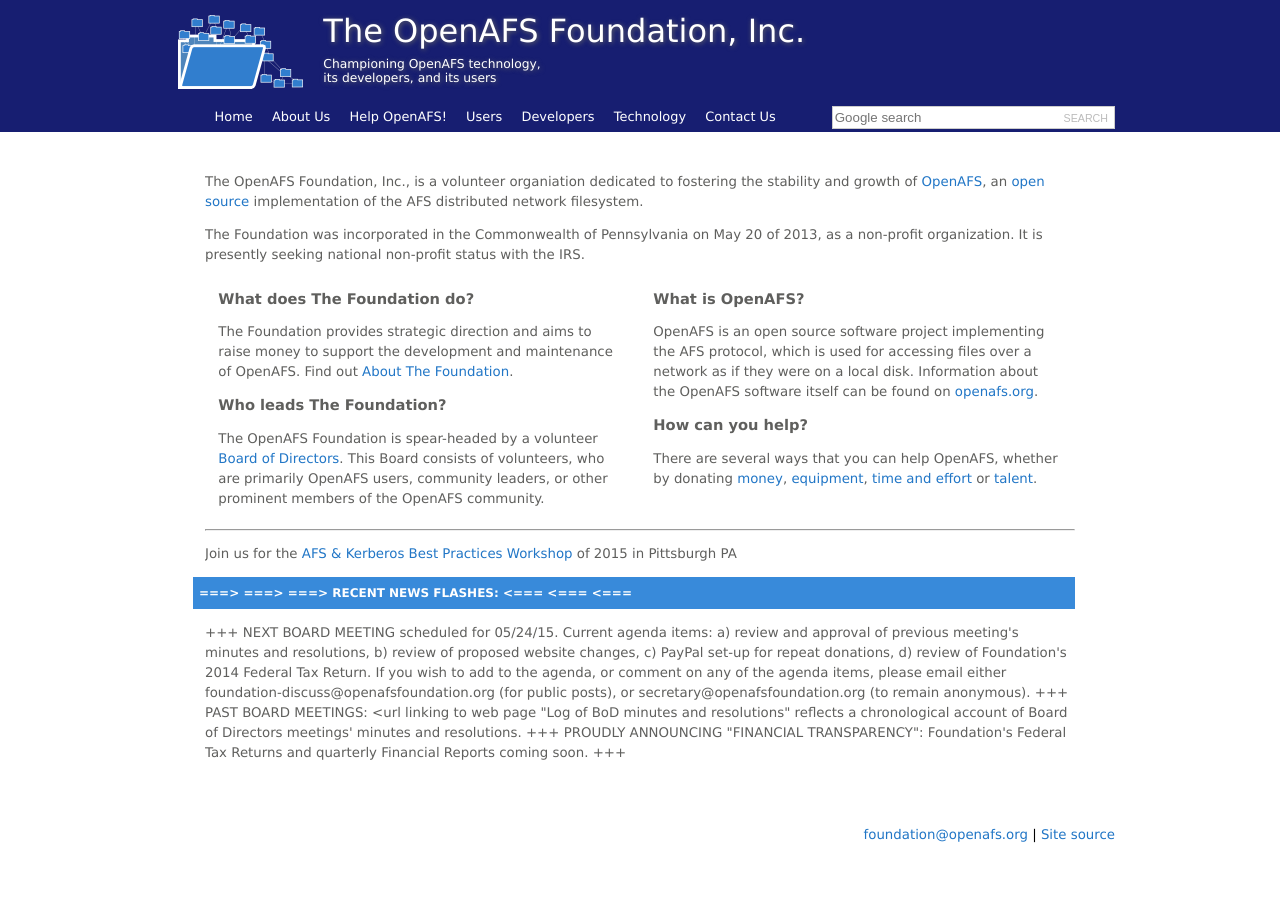
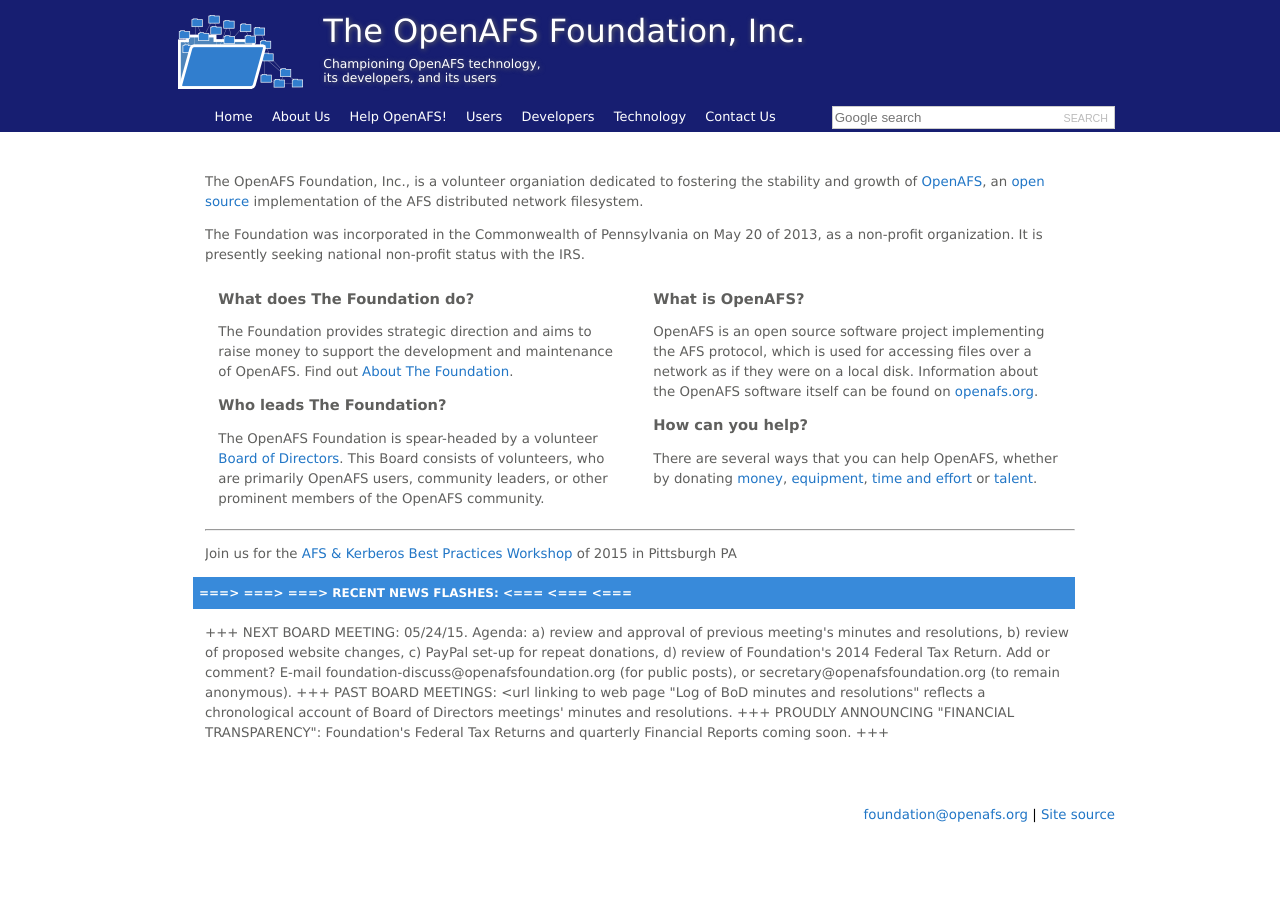
Before and after one commit to openafsfoundation/openafsfoundation.org, a Jekyll site: the page built from index.md, in a window 1280 px wide. Built offline with Jekyll 4.4.1, drawn with Linux system fonts in a browser that asks for light colours.

Commit message:
Update index.md

```diff
--- a/index.md
+++ b/index.md
@@ -40,4 +40,4 @@
 <p>Join us for the <a href="http://workshop.openafs.org/">AFS &amp; Kerberos Best Practices Workshop</a> of 2015 in Pittsburgh PA</p>
 <h3>===> ===> ===> RECENT NEWS FLASHES: <=== <=== <===</h3 >
 
-+++ NEXT BOARD MEETING scheduled for 05/24/15. Current agenda items: a) review and approval of previous meeting's minutes and resolutions, b) review of proposed website changes, c) PayPal set-up for repeat donations, d) review of Foundation's 2014 Federal Tax Return.  If you wish to add to the agenda, or comment on any of the agenda items, please email either foundation-discuss@openafsfoundation.org (for public posts), or secretary@openafsfoundation.org (to remain anonymous). +++ PAST BOARD MEETINGS: <url linking to web page "Log of BoD minutes and resolutions" reflects a chronological account of Board of Directors meetings' minutes and resolutions. +++ PROUDLY ANNOUNCING "FINANCIAL TRANSPARENCY": Foundation's Federal Tax Returns and quarterly Financial Reports coming soon. +++
++++ NEXT BOARD MEETING: 05/24/15. Agenda: a) review and approval of previous meeting's minutes and resolutions, b) review of proposed website changes, c) PayPal set-up for repeat donations, d) review of Foundation's 2014 Federal Tax Return.  Add or comment? E-mail foundation-discuss@openafsfoundation.org (for public posts), or secretary@openafsfoundation.org (to remain anonymous). +++ PAST BOARD MEETINGS: <url linking to web page "Log of BoD minutes and resolutions" reflects a chronological account of Board of Directors meetings' minutes and resolutions. +++ PROUDLY ANNOUNCING "FINANCIAL TRANSPARENCY": Foundation's Federal Tax Returns and quarterly Financial Reports coming soon. +++
```
